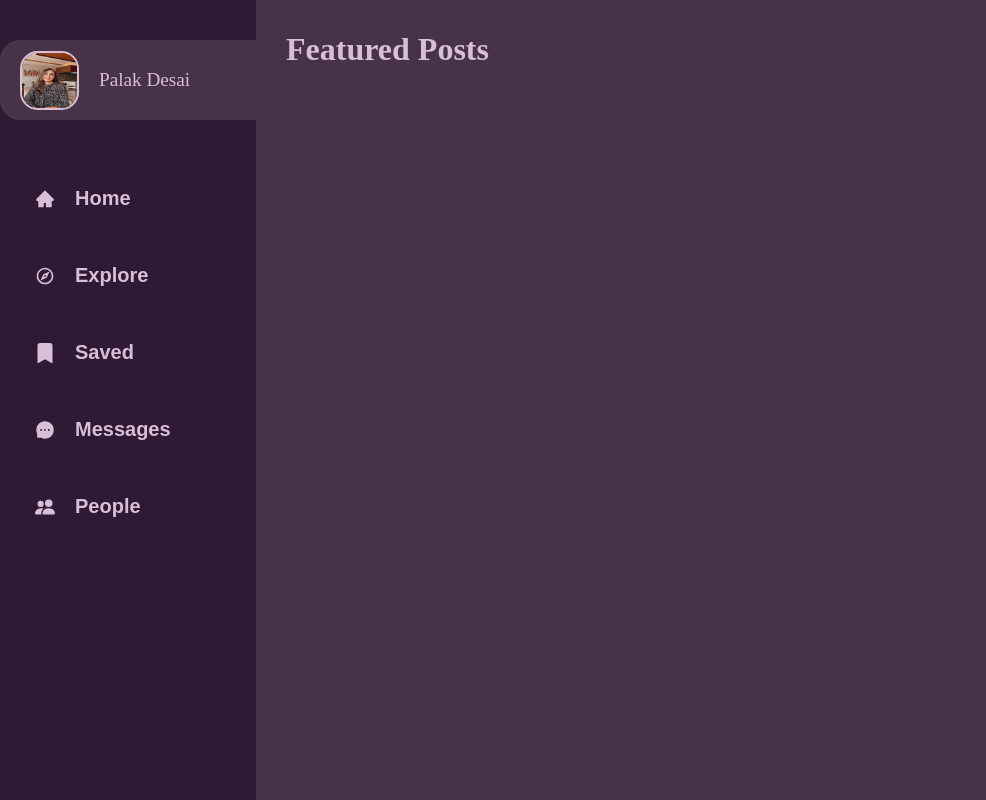
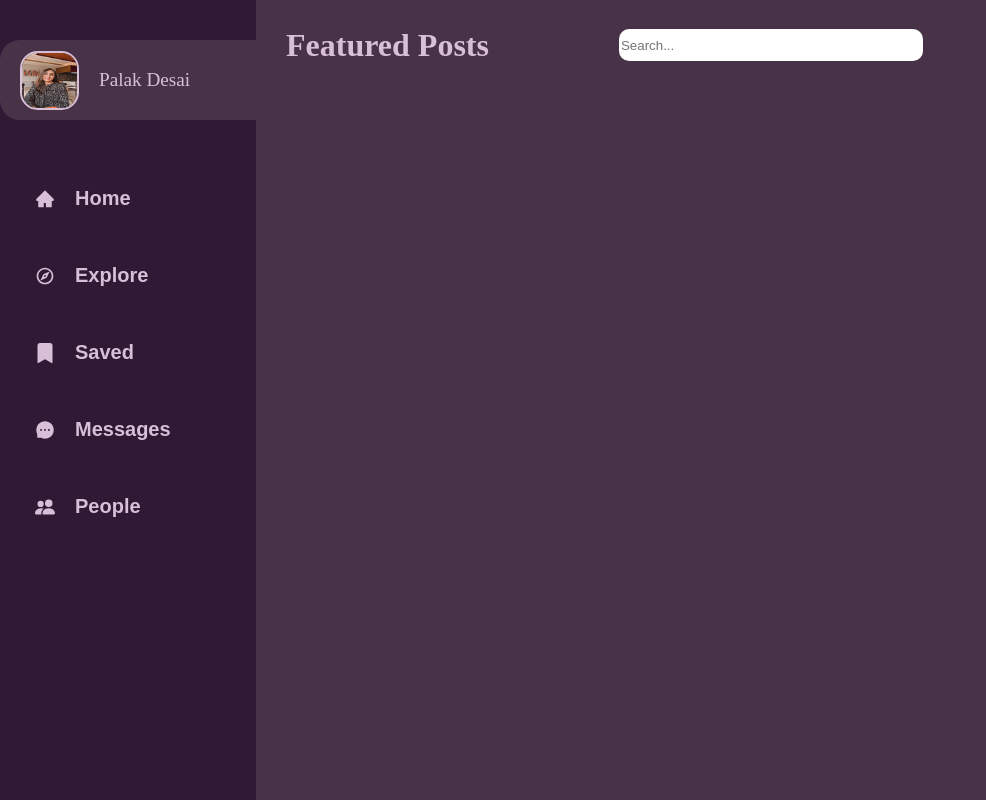
Before and after one commit to palakdesai4501/DigiCafe, a React (Vite) app: page / in a window 1280 px wide. Shown: the whole page, without its empty margins (0-986 px from the left). Built offline with nearby package versions, Linux system fonts and the light colour scheme.

Commit message:
Feature: Give Style to search-bar

```diff
--- a/src/App.scss
+++ b/src/App.scss
@@ -90,17 +90,30 @@ body {
   }
 }
 
-.app-container{
-    display: flex;
+.app-container {
+  display: flex;
 }
 
-.title-container{
-    h1{
-        color: $light_purple;
-    }
-    margin: {
-        left: 30px;
-        top: 10px
-    };
+.title-container {
+  h1 {
+    color: $light_purple;
+  }
+  margin: {
+    left: 30px;
+    top: 20px;
+  }
+  display: flex;
+  justify-content: space-between;
+  height: 50px;
+  align-items: center;
 
 }
+
+.search-bar {
+  border: none;
+  outline: none;
+  width: 300px;
+  height: 30px;
+  margin-left: 130px;
+  border-radius: 10px;
+}
--- a/src/components/Title.jsx
+++ b/src/components/Title.jsx
@@ -1,11 +1,14 @@
-import React from 'react'
+import React from "react";
 
-const Title = ({title}) => {
+const Title = ({ title }) => {
   return (
-    <div className='title-container'>
+    <div className="title-container">
       <h1>{title}</h1>
+      <div>
+        <input type="text" className="search-bar" placeholder="Search..." />
+      </div>
     </div>
-  )
-}
+  );
+};
 
-export default Title
+export default Title;
```
